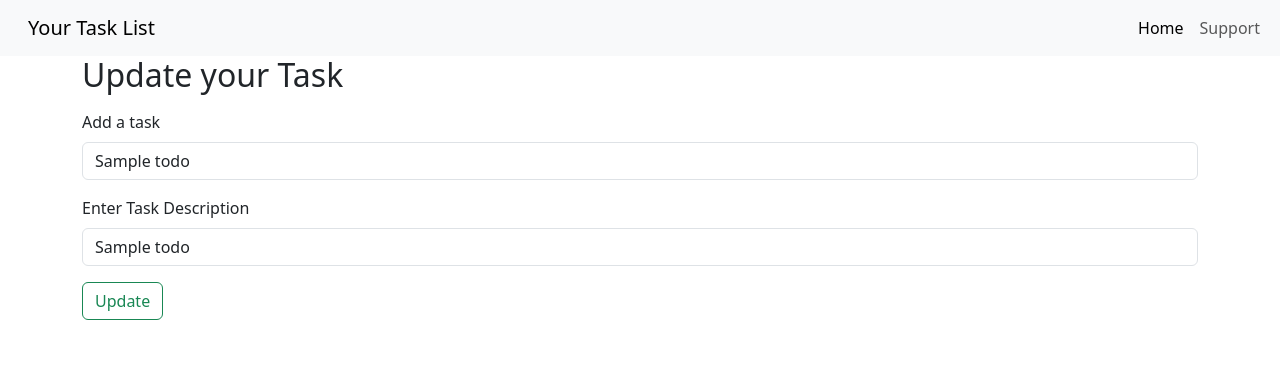
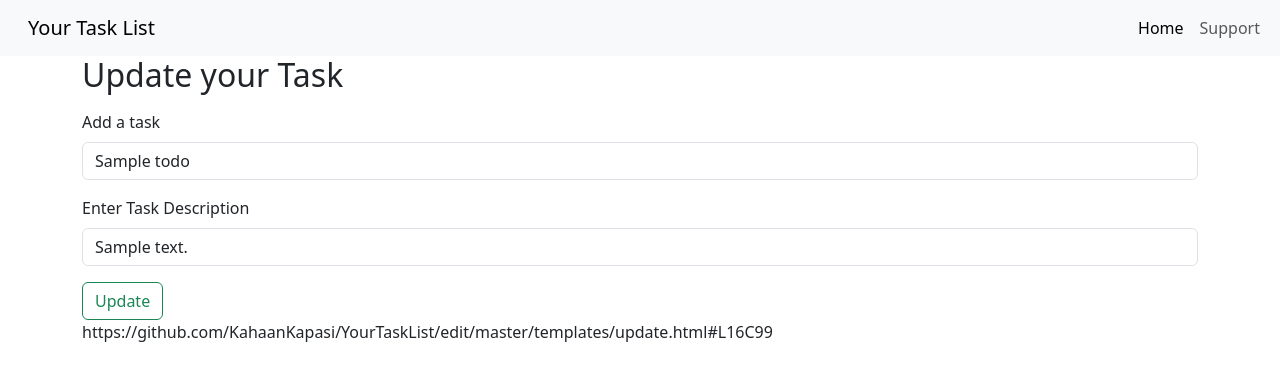
Before and after one commit to KahaanKapasi/YourTaskList, a Flask app: page /update/1 in a window 1280 px wide. Shown: the top 381 px of the page. Run offline with Flask 3, Linux system fonts and the light colour scheme; tables that the repository leaves empty hold one stand-in row (values such as "Sample post").

Commit message:
Update update.html

```diff
--- a/templates/update.html
+++ b/templates/update.html
@@ -13,12 +13,12 @@
             </div>
             <div class="mb-3">
               <label for="desc" class="form-label">Enter Task Description</label>
-              <input type="text" class="form-control" name = 'desc' id="desc" value = "{{todo.title}}">
+              <input type="text" class="form-control" name = 'desc' id="desc" value = "{{todo.desc}}">
             </div>
 
             <button type="submit" class="btn btn-outline-success">Update</button>
           </form>
-
+https://github.com/KahaanKapasi/YourTaskList/edit/master/templates/update.html#L16C99
       </div>
 
 
```
